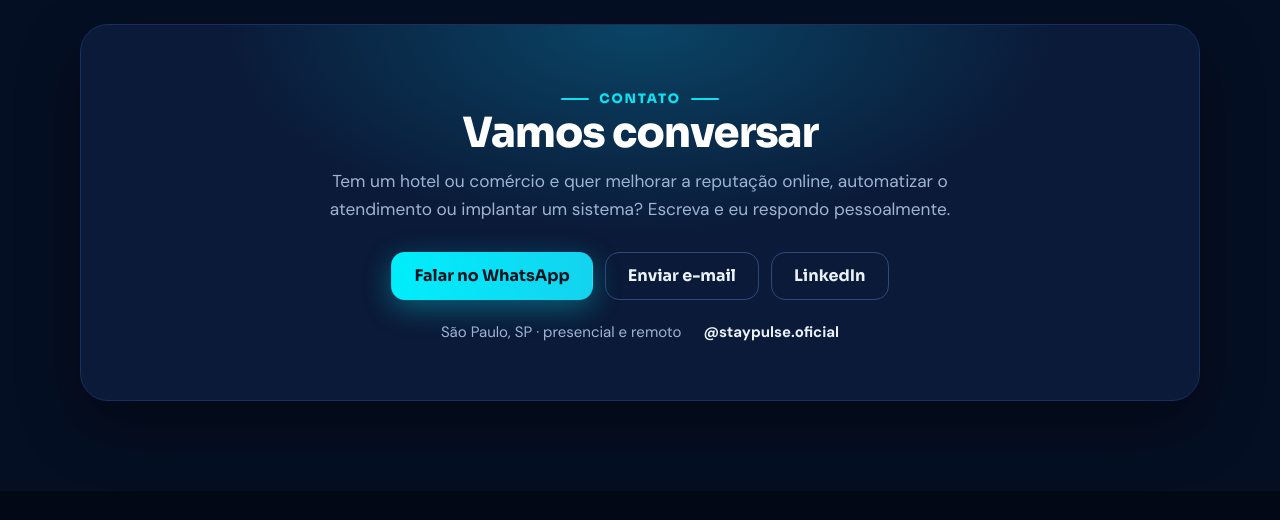
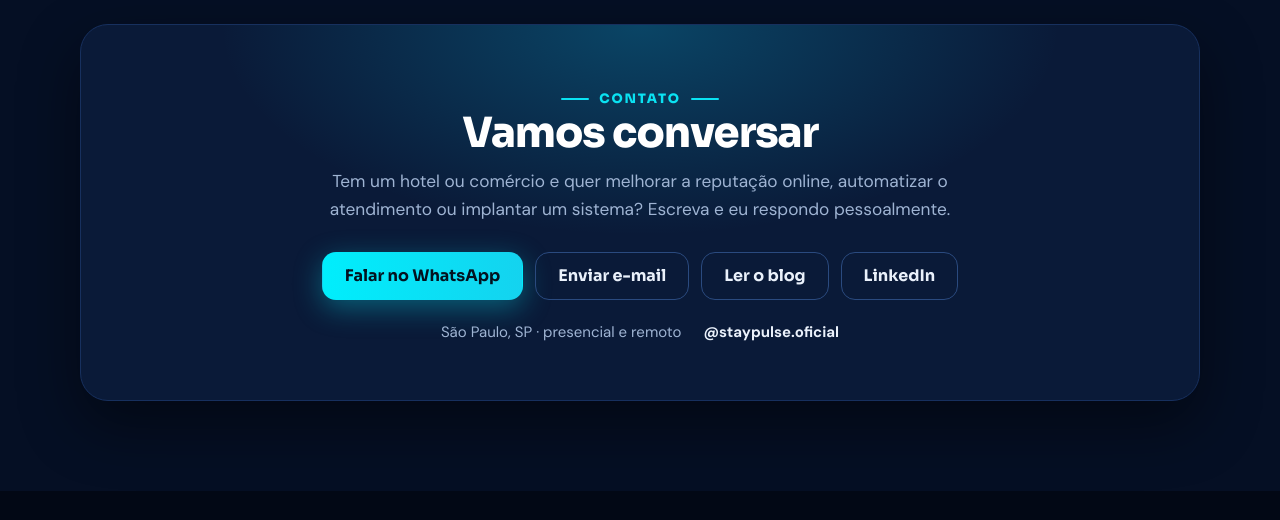
Before and after one commit to noreplystaypulse-dev/staypulse-landing, a plain HTML site: page portfolio/index.html in a window 1280 px wide. Shown: the part 5899-6419 px from the top of the page. Drawn offline with Linux system fonts and the light colour scheme.

Commit message:
Update index.html

```diff
--- a/portfolio/index.html
+++ b/portfolio/index.html
@@ -469,6 +469,7 @@
       <div class="acoes">
         <a class="btn principal" data-wa href="#contato" data-es="Hablar por WhatsApp">Falar no WhatsApp</a>
         <a class="btn sec" id="email-btn" href="#contato" data-es="Enviar e-mail">Enviar e-mail</a>
+        <a class="btn sec" data-blog href="/blog" data-es="Leer el blog">Ler o blog</a>
         <a class="btn sec" href="https://www.linkedin.com/in/rubenfiguerero" target="_blank" rel="noopener">LinkedIn</a>
       </div>
       <div class="dados"><span data-es="São Paulo, SP · presencial y remoto">São Paulo, SP · presencial e remoto</span><a href="https://www.instagram.com/staypulse.oficial" target="_blank" rel="noopener">@staypulse.oficial</a></div>
@@ -535,6 +536,7 @@
     montarLinks(); guardar('sp_pf_lang', lang);
   }
   function montarLinks() {
+    const blog = $('[data-blog]'); if (blog) blog.href = lang === 'es' ? '/blog/es' : '/blog';
     const wa = `https://wa.me/${CFG.whatsapp}?text=${encodeURIComponent(CFG.mensagem[lang])}`;
     $$('[data-wa]').forEach(a => { a.href = wa; a.target = '_blank'; a.rel = 'noopener noreferrer'; });
     const mail = CFG.email.join('@'); const e = $('#email-btn'); if (e) e.href = 'mailto:' + mail + '?subject=' + encodeURIComponent(lang === 'es' ? 'Contacto desde tu portfolio' : 'Contato pelo portfólio');
```
